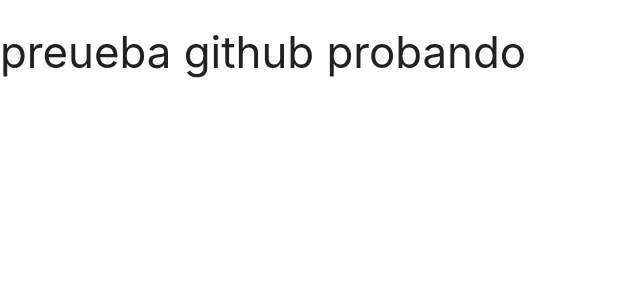
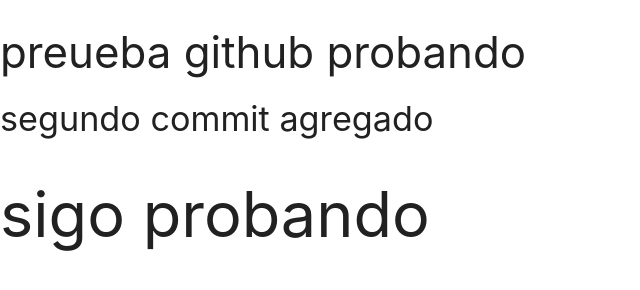
Before and after one commit to juansf/plantilla_blanco, a website: page src/pug/index.pug in a window 1280 px wide. Shown: the whole page, without its empty margins (0-640 px from the left). Drawn offline with nearby package versions, Linux system fonts and the light colour scheme; files that its build step writes are made by us from their sources.

Commit message:
mas cambios

```diff
--- a/src/pug/index.pug
+++ b/src/pug/index.pug
@@ -1,3 +1,5 @@
 extends ./template/template
 block header
     h3 preueba github probando
+    h4 segundo commit agregado
+    h1 sigo probando
```
Also changed, not shown: dirt/index.html.
